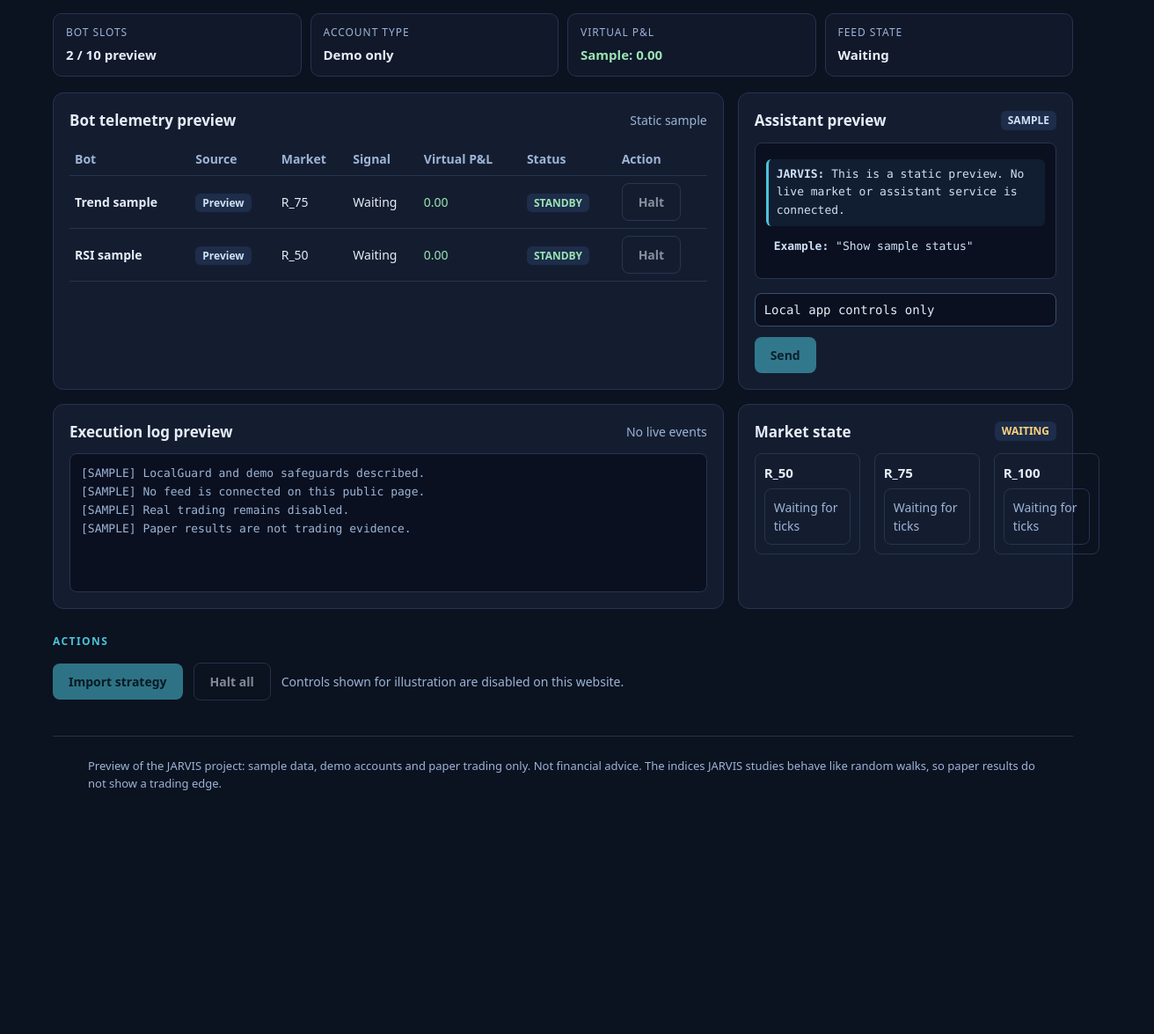
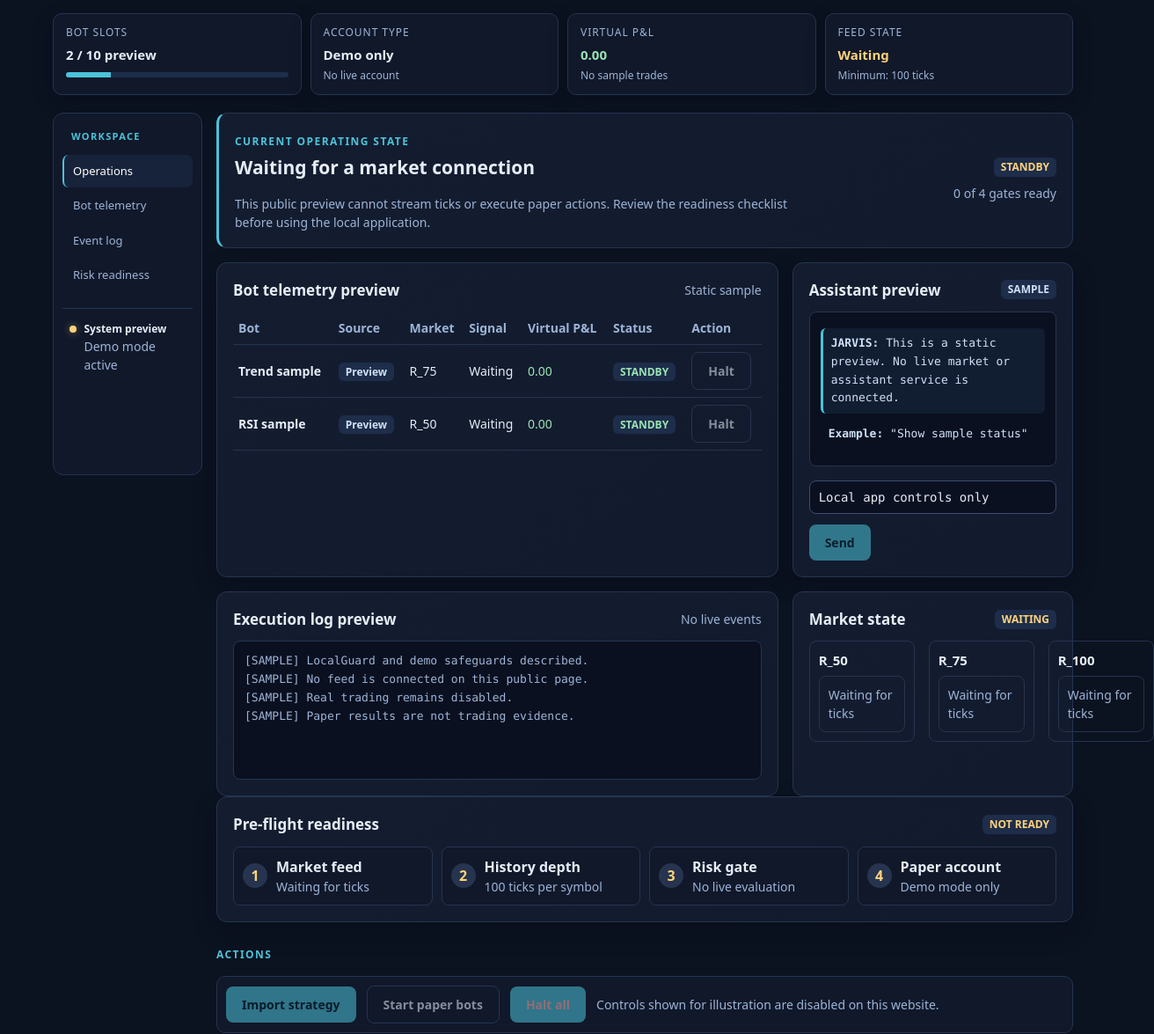
Before and after one commit to mwangicyrus686-boop/jarvis-website, a plain HTML site: page site/dashboard.html in a window 1280 px wide. Shown: the part 155-1330 px from the top of the page at 88% size, 1312 px wide, since content can reach past the window. Before the commit the page ends 1079 px from the top, so only its background shows below. Drawn offline with Linux system fonts and the light colour scheme.

Commit message:
Make dashboard workspace more practical
Co-authored-by: Copilot App <223556219+Copilot@users.noreply.github.com>

```diff
--- a/site/dashboard.html
+++ b/site/dashboard.html
@@ -13,13 +13,27 @@
 <main id="main" class="w">
 <div class="row" style="margin:0"><h1 style="font-size:32px">Dashboard</h1><span class="sample">Sample layout - no live account or trading</span></div>
 <div class="dashboard-strip">
-<div class="metric"><span class="metric-label">Bot slots</span><strong>2 / 10 preview</strong></div>
-<div class="metric"><span class="metric-label">Account type</span><strong>Demo only</strong></div>
-<div class="metric"><span class="metric-label">Virtual P&amp;L</span><strong class="g">Sample: 0.00</strong></div>
-<div class="metric"><span class="metric-label">Feed state</span><strong>Waiting</strong></div>
+<div class="metric"><span class="metric-label">Bot slots</span><strong>2 / 10 preview</strong><div class="bar"><i style="width:20%"></i></div></div>
+<div class="metric"><span class="metric-label">Account type</span><strong>Demo only</strong><span class="metric-note">No live account</span></div>
+<div class="metric"><span class="metric-label">Virtual P&amp;L</span><strong class="g">0.00</strong><span class="metric-note">No sample trades</span></div>
+<div class="metric"><span class="metric-label">Feed state</span><strong class="a">Waiting</strong><span class="metric-note">Minimum: 100 ticks</span></div>
 </div>
+<div class="app-shell">
+<aside class="workspace-rail" aria-label="Dashboard sections">
+<span class="rail-label">Workspace</span>
+<a class="rail-item active" href="#operations">Operations</a>
+<a class="rail-item" href="#telemetry">Bot telemetry</a>
+<a class="rail-item" href="#event-log">Event log</a>
+<a class="rail-item" href="#risk">Risk readiness</a>
+<div class="rail-status"><span class="status-dot"></span><div><b>System preview</b><div class="m">Demo mode active</div></div></div>
+</aside>
+<div class="operations" id="operations">
+<section class="card ready-banner" aria-labelledby="ready-title">
+<div><span class="k" style="margin:0">Current operating state</span><h2 id="ready-title">Waiting for a market connection</h2><p class="m">This public preview cannot stream ticks or execute paper actions. Review the readiness checklist before using the local application.</p></div>
+<div class="ready-state"><span class="tag a">STANDBY</span><span class="m">0 of 4 gates ready</span></div>
+</section>
 <div class="dashboard-layout">
-<section class="card telemetry" aria-labelledby="telemetry-title">
+<section class="card telemetry" id="telemetry" aria-labelledby="telemetry-title">
 <div class="card-heading"><h2 id="telemetry-title">Bot telemetry preview</h2><span class="m">Static sample</span></div>
 <div class="table-scroll"><table>
 <tr><th>Bot</th><th>Source</th><th>Market</th><th>Signal</th><th>Virtual P&amp;L</th><th>Status</th><th>Action</th></tr>
@@ -37,11 +51,11 @@
 </aside>
 </div>
 <div class="dashboard-layout">
-<section class="card" aria-labelledby="logs-title">
+<section class="card" id="event-log" aria-labelledby="logs-title">
 <div class="card-heading"><h2 id="logs-title">Execution log preview</h2><span class="m">No live events</span></div>
 <div class="console log"><div>[SAMPLE] LocalGuard and demo safeguards described.</div><div>[SAMPLE] No feed is connected on this public page.</div><div>[SAMPLE] Real trading remains disabled.</div><div>[SAMPLE] Paper results are not trading evidence.</div></div>
 </section>
-<section class="card" aria-labelledby="research-title">
+<section class="card" id="risk" aria-labelledby="research-title">
 <div class="card-heading"><h2 id="research-title">Market state</h2><span class="tag a">WAITING</span></div>
 <div class="grid markets">
 <div><h3>R_50</h3><div class="m">Waiting for ticks</div></div>
@@ -50,8 +64,19 @@
 </div>
 </section>
 </div>
+<section class="card readiness" aria-labelledby="readiness-title">
+<div class="card-heading"><h2 id="readiness-title">Pre-flight readiness</h2><span class="tag a">NOT READY</span></div>
+<div class="readiness-grid">
+<div><span class="gate pending">1</span><div><b>Market feed</b><div class="m">Waiting for ticks</div></div></div>
+<div><span class="gate pending">2</span><div><b>History depth</b><div class="m">100 ticks per symbol</div></div></div>
+<div><span class="gate pending">3</span><div><b>Risk gate</b><div class="m">No live evaluation</div></div></div>
+<div><span class="gate pending">4</span><div><b>Paper account</b><div class="m">Demo mode only</div></div></div>
+</div>
+</section>
 <div class="k">Actions</div>
-<div class="row"><button class="btn" type="button" disabled title="Available in the local JARVIS app">Import strategy</button><button class="btn2" type="button" disabled title="Available in the local JARVIS app">Halt all</button><span class="m">Controls shown for illustration are disabled on this website.</span></div>
+<div class="row action-bar"><button class="btn" type="button" disabled title="Available in the local JARVIS app">Import strategy</button><button class="btn2" type="button" disabled title="Available in the local JARVIS app">Start paper bots</button><button class="btn danger-static" type="button" disabled title="Available in the local JARVIS app">Halt all</button><span class="m">Controls shown for illustration are disabled on this website.</span></div>
+</div>
+</div>
 </main>
 <footer>Preview of the JARVIS project: sample data, demo accounts and paper trading only. Not financial advice. The indices JARVIS studies behave like random walks, so paper results do not show a trading edge.</footer>
 </body>
--- a/site/styles.css
+++ b/site/styles.css
@@ -51,3 +51,28 @@ details[open]{border-color:#4cc3d9}
 .markets div{border:1px solid #26344f;border-radius:8px;padding:10px}
 .markets h3{font-size:15px}
 @media (max-width:800px){.dashboard-layout{grid-template-columns:1fr}.markets{grid-template-columns:1fr}}
+.app-shell{display:grid;grid-template-columns:170px minmax(0,1fr);align-items:start;gap:16px;margin-top:20px}
+.workspace-rail{position:sticky;top:16px;background:#10182a;border:1px solid #26344f;border-radius:12px;padding:10px;min-height:390px}
+.rail-label{display:block;color:#4cc3d9;font-size:11px;font-weight:800;text-transform:uppercase;letter-spacing:.12em;padding:8px 10px 10px}
+.rail-item{display:block;color:#9db4d6;text-decoration:none;font-size:13px;padding:9px 10px;border-radius:7px;margin:2px 0;border-left:2px solid transparent}
+.rail-item:hover,.rail-item.active{color:#fff;background:#17233a;border-left-color:#4cc3d9}
+.rail-status{display:flex;gap:9px;align-items:flex-start;border-top:1px solid #26344f;margin-top:18px;padding:14px 8px 4px;font-size:12px}
+.status-dot{width:8px;height:8px;border-radius:50%;background:#ffd27a;margin-top:5px;box-shadow:0 0 10px rgba(255,210,122,.45)}
+.operations{min-width:0}
+.operations .dashboard-layout{margin-top:16px}
+.ready-banner{display:flex;justify-content:space-between;align-items:center;gap:20px;background:linear-gradient(135deg,#141d30,#10182a);border-left:3px solid #4cc3d9}
+.ready-banner h2{font-size:21px;margin-top:4px}
+.ready-banner p{max-width:640px;margin-bottom:0}
+.ready-state{display:flex;flex-direction:column;align-items:flex-end;gap:8px;text-align:right;white-space:nowrap}
+.metric{box-shadow:0 8px 24px rgba(4,8,18,.18)}
+.metric-note{display:block;color:#9db4d6;font-size:12px;margin-top:3px}
+.telemetry,.assistant,.readiness{box-shadow:0 10px 28px rgba(4,8,18,.22)}
+.card{background:linear-gradient(145deg,#141d30,#121a2d)}
+.readiness-grid{display:grid;grid-template-columns:repeat(4,1fr);gap:10px}
+.readiness-grid>div{display:flex;align-items:center;gap:10px;border:1px solid #26344f;border-radius:8px;padding:10px;background:#10182a}
+.gate{width:28px;height:28px;border-radius:50%;display:grid;place-items:center;background:#26344f;color:#ffd27a;font-weight:800;flex:none}
+.action-bar{background:#10182a;border:1px solid #26344f;border-radius:10px;padding:10px}
+.danger-static{border-color:#79514f!important;color:#ffb4b4!important}
+.dashboard-strip .bar{margin-top:8px;height:6px}
+@media (max-width:1000px){.readiness-grid{grid-template-columns:repeat(2,1fr)}}
+@media (max-width:800px){.app-shell{grid-template-columns:1fr}.workspace-rail{position:static;min-height:0}.rail-status{display:none}.workspace-rail{display:flex;flex-wrap:wrap}.rail-label{width:100%}.rail-item{margin:2px}.ready-banner{align-items:flex-start}.readiness-grid{grid-template-columns:1fr}}
```
